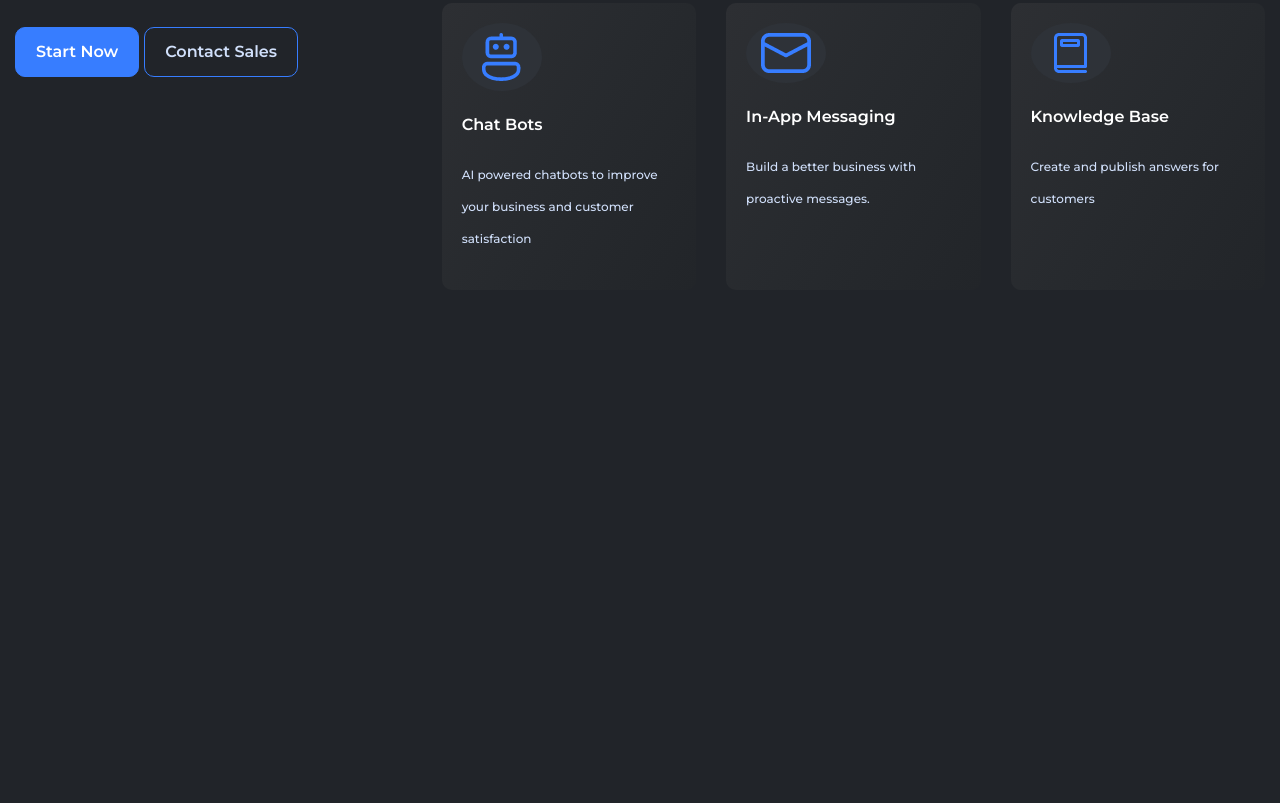
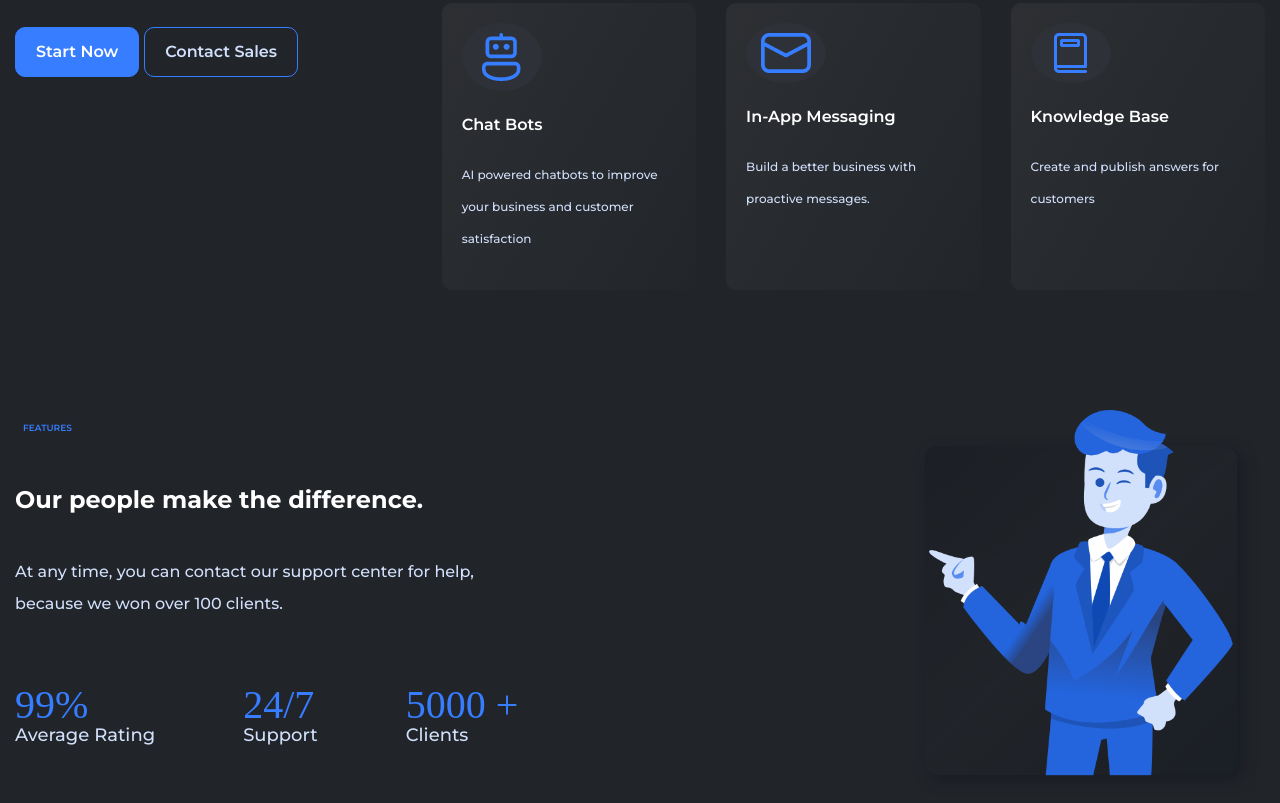
Before and after one commit to seyyeddev/SaasTribe-webpage, a plain HTML site: page index.html in a window 1280 px wide. Shown: the part 449-1252 px from the top of the page. Before the commit the page ends 800 px from the top, so only its background shows below. Drawn offline with Linux system fonts and the light colour scheme.

Commit message:
create section features1

```diff
--- a/index.html
+++ b/index.html
@@ -154,6 +154,44 @@
             </div>
         </div>
     </header>
+
+
+    <!-- start features section -->
+    <section class="features m-top-100">
+        <div class="container">
+            <div class="row">
+                <div class="col col-md-5">
+                    <div class="features">
+                        <span class="features__logo">FEATURES</span>
+                        <h2 class="features__title">Our people make the difference.</h2>
+                        <p class="features__caption">At any time, you can contact our support center for help, because we won over 100 clients.</p>
+                        <div class="features__footer">
+                            <div class="features__numberinfo">
+                                <span class="features__numberinfo-1">99%</span>
+                                <span class="features__numberinfo-2">Average Rating</span>
+                            </div>
+
+                            <div class="features__numberinfo">
+                                <span class="features__numberinfo-1">24/7</span>
+                                <span class="features__numberinfo-2">Support</span>
+                            </div>
+
+                            <div class="features__numberinfo">
+                                <span class="features__numberinfo-1">5000 + </span>
+                                <span class="features__numberinfo-2">Clients</span>
+                            </div>
+                        </div>
+                    </div>
+                </div>
+                <div class="col-md-7">
+                    <div class="features-img">
+                        <img src="images/Edit me.png" alt="">
+                    </div>
+                </div>
+            </div>
+        </div>
+    </section>
+    <!-- end featured section -->
 </body>
 <!-- javascript link -->
 <script src="script/script.js"></script>
--- a/style/customize.css
+++ b/style/customize.css
@@ -13,5 +13,5 @@
 }
 
 .m-bottom-20 {
-    margin-bottom: 20px;
+    margin-bottom: 20px !important;
 }
--- a/style/main.css
+++ b/style/main.css
@@ -168,3 +168,73 @@
     font-size: 12px;
 }
 /******************end header****************/
+
+
+
+
+
+
+
+
+
+
+/******************start featured****************/
+.features__logo {
+    font-family: 'Montserrat';
+    font-weight: 600;
+    background-color: #212429;
+    color: var(--blue);
+    padding: 8px;
+    font-size: 9px;
+    border-radius: 50%;
+}
+
+.features__title {
+    margin: 40px 0;
+    font-family: 'Montserrat';
+    font-weight: 700;
+    color: var(--white);
+}
+
+.features__caption {
+    font-family: 'Montserrat';
+    font-weight: 500;
+    color: var(--font-color);
+    margin-bottom: 25px;
+}
+
+.features__footer {
+    display: flex;
+    flex-wrap: wrap;
+    justify-content: space-between;
+    margin-top: 70px;
+}
+
+.features__numberinfo {
+   display: flex;
+   flex-direction: column;
+   line-height: 30px !important;
+   margin-bottom: 20px;
+}
+
+.features__numberinfo-1 {
+    color: var(--blue);
+    font-size: 40px;
+}
+
+.features__numberinfo-2 {
+    color: var(--font-color);
+    font-family: 'Montserrat';
+    font-weight: 500;
+    font-size: 18px;
+}
+
+.features-img {
+    display: flex;
+    justify-content: flex-end;
+}
+
+.features-img img {
+    width: 50%;
+}
+/******************end featured****************/
--- a/style/responsive.css
+++ b/style/responsive.css
@@ -18,10 +18,17 @@
 @media only screen and (max-width: 576px) {}
 
 
-@media only screen and (max-width: 768px) {}
+@media only screen and (max-width: 768px) {
+
+    /***********features*********/
+    .features-img {
+        display: none;
+    }
+}
 
 
 @media only screen and (max-width: 992px) {
+
     /***********header*********/
     .nav {
         justify-content: space-between;
@@ -62,6 +69,14 @@
     .welcome {
         margin-bottom: 100px;
     }
+
+
+    /***********features*********/
+    .features-img img {
+        width: 100%;
+    }
+
+
 }
 
 
```
Also changed, not shown: images/Edit me.png (added), images/Group 51.png (added), images/Rectangle 5.png (added).
